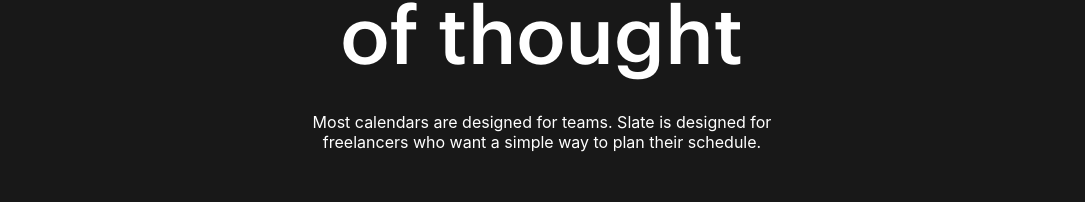
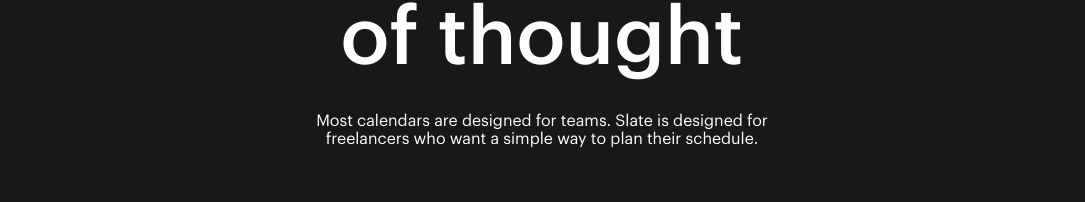
Before and after one commit to TheDa21crj/Landing-Page, a React (Create React App) app: page / in a window 1280 px wide. Shown: the part 222-424 px from the top of the page, without its empty margins (98-1183 px from the left). Built offline with nearby package versions, Linux system fonts and the light colour scheme; the HTML template or start-up script is replaced by a standard one.

Commit message:
font-family: GraphikRegular;

```diff
--- a/src/Components/Css/Header.css
+++ b/src/Components/Css/Header.css
@@ -34,6 +34,10 @@
     max-width: 500px;
     text-align: center;
     margin-bottom: 85px;
+}
+
+.HeaderPDiv p {
+    font-family: GraphikRegular;
 }
 
 .BtnDiv {
```
